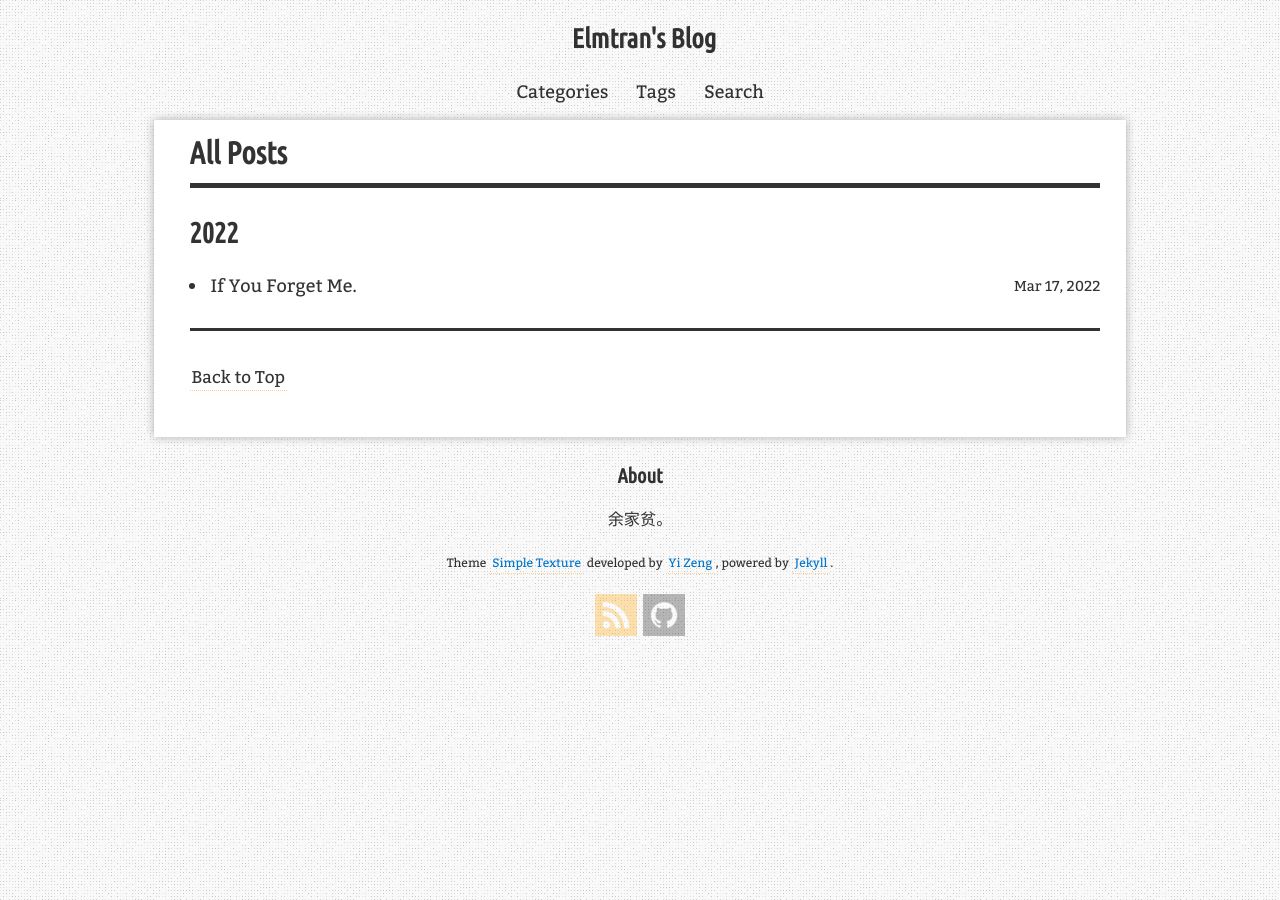
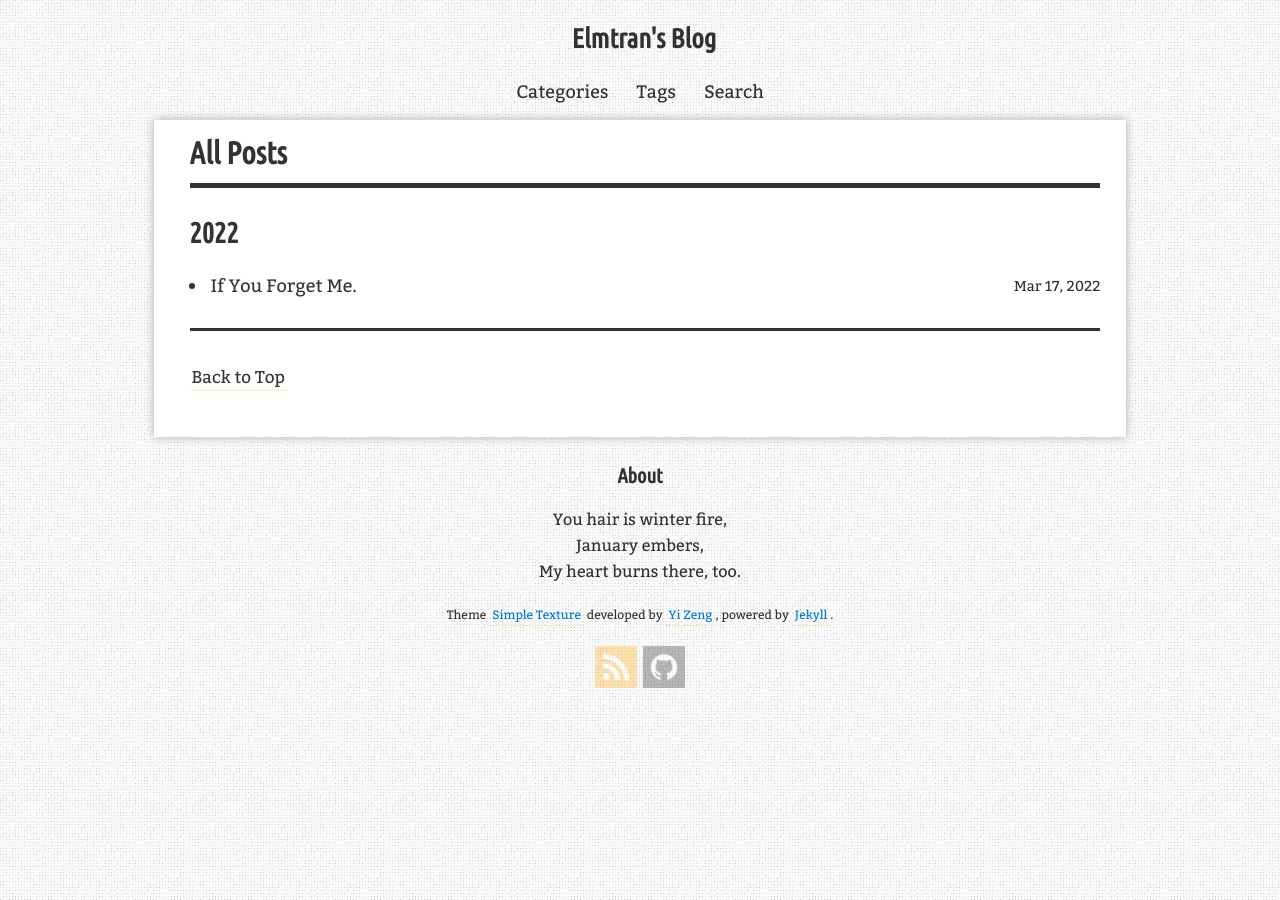
Before and after one commit to ElmTran/ElmTran.github.io, a Jekyll site: the page built from blog/index.html, in a window 1280 px wide. Built offline with Jekyll 4.4.1, drawn with Linux system fonts in a browser that asks for light colours; comment, search, counter and statistics services are not loaded.

Commit message:
update about

```diff
--- a/_config.yml
+++ b/_config.yml
@@ -53,7 +53,7 @@ home:
 blog:
   cc_license: http://creativecommons.org/licenses/by-sa/4.0/ # A link to CC License of your choice.
   cc_license_image: /assets/images/theme/cc-by-sa.png # An image of your CC License.
-  footer_content: 余家贫。
+  footer_content: You hair is winter fire,<br/>January embers,<br/>My heart burns there, too.
 
 # disqus 评论系统
 disqus:
```
